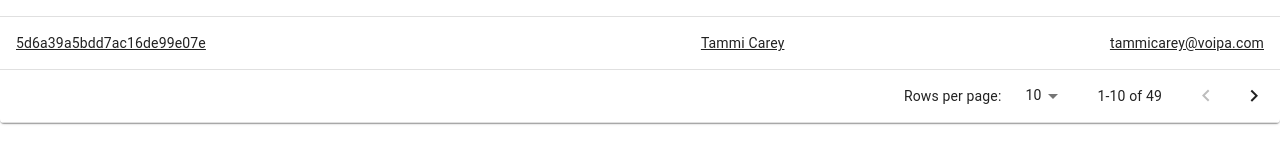
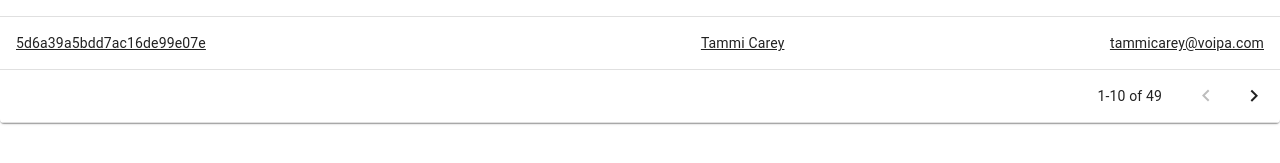
Before and after one commit to wwv/react-app, a React (Create React App) app: page /users/page/1 in a window 1280 px wide. Shown: the part 541-704 px from the top of the page. Built offline with nearby package versions, Linux system fonts and the light colour scheme.

Commit message:
simplify pagination

```diff
--- a/src/components/user-list.js
+++ b/src/components/user-list.js
@@ -17,6 +17,11 @@ class UserList extends React.Component {
         this.props.fetchUserList();
     }
 
+    /**
+     * Переход по страницам при нажатию на кнопки пагинации
+     * @param event
+     * @param page
+     */
     handleChangePage(event, page) {
         this.props.history.push('/users/page/' + (page + 1));
     }
@@ -45,7 +50,7 @@ class UserList extends React.Component {
                         return (
                             <TableRow key={row.name}
                                       hover
-                                      component={Link} to={`/users/${row.name}/`}
+                                      component={Link} to={`/users/${row.userId}/`}
                                       role="checkbox"
                                       tabIndex={-1}>
                                 <TableCell component="th" scope="row">
@@ -63,11 +68,8 @@ class UserList extends React.Component {
                             colSpan={3}
                             count={data.length}
                             rowsPerPage={10}
+                            rowsPerPageOptions={[10]}
                             page={page}
-                            SelectProps={{
-                                inputProps: { 'aria-label': 'rows per page' },
-                                native: true,
-                            }}
                             onChangePage={this.handleChangePage.bind(this)}
                         />
                     </TableRow>
```
